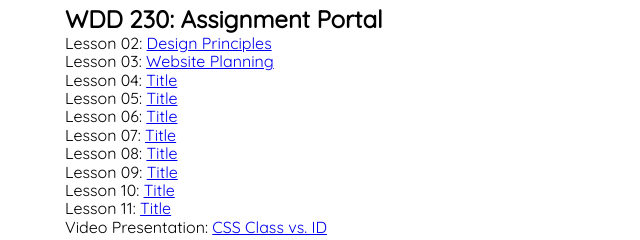
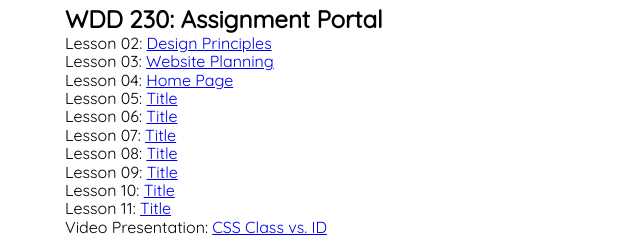
Before and after one commit to Beccalynne/wdd230, a plain HTML site: page index.html in a window 1280 px wide. Shown: the part 218-458 px from the top of the page, 319-959 px from the left. Drawn offline with nearby package versions, Linux system fonts and the light colour scheme.

Commit message:
added page to assignment portal

```diff
--- a/index.html
+++ b/index.html
@@ -20,7 +20,7 @@
         <h2>WDD 230: Assignment Portal</h2>
         <p>Lesson 02: <a href="lesson2/design-principles.html">Design Principles</a></p>
         <p>Lesson 03: <a href="lesson3">Website Planning</a></p>
-        <p>Lesson 04: <a href="#">Title</a></p>
+        <p>Lesson 04: <a href="chamber/index.html">Home Page</a></p>
         <p>Lesson 05: <a href="#">Title</a></p>
         <p>Lesson 06: <a href="#">Title</a></p>
         <p>Lesson 07: <a href="#">Title</a></p>
```
